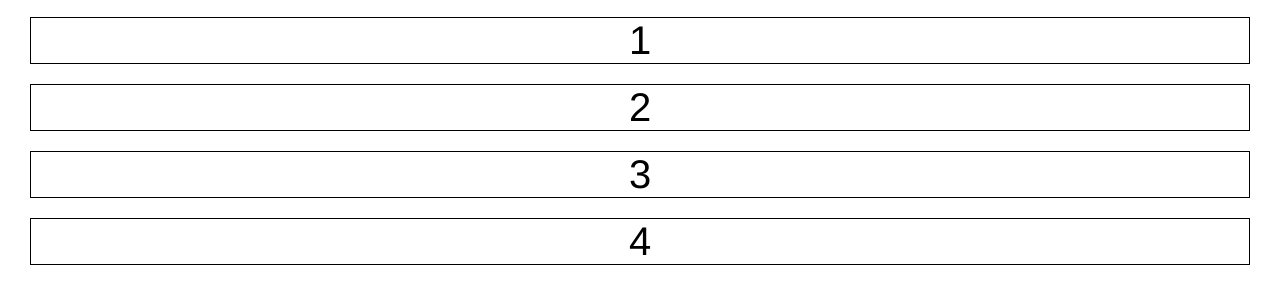
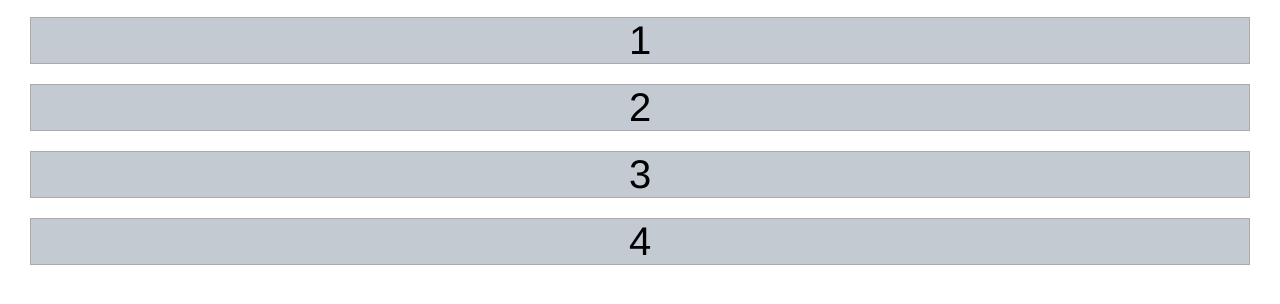
Before and after one commit to jeffmo/baseballhack2018, a plain HTML site: page web/index.html in a window 1280 px wide. Shown: the part 228-532 px from the top of the page. Drawn offline with nearby package versions, Linux system fonts and the light colour scheme.

Commit message:
colorize section buttons

```diff
--- a/web/css/style.css
+++ b/web/css/style.css
@@ -7,8 +7,9 @@
 }
 
 .sectionButton {
-  border: 1px solid black;
-  color: black;
+  background-color:rgba(12, 36, 64, 0.24);
+  border: 1px solid #aaa;
+  color: #000;
   font-family: helvetica;
   font-size: 40px;
   margin: 20px 30px;
@@ -22,6 +23,7 @@
 }
 
 body {
+  height: 100%;
   margin: 0;
   padding: 0;
   border-bottom: 1px;
```
